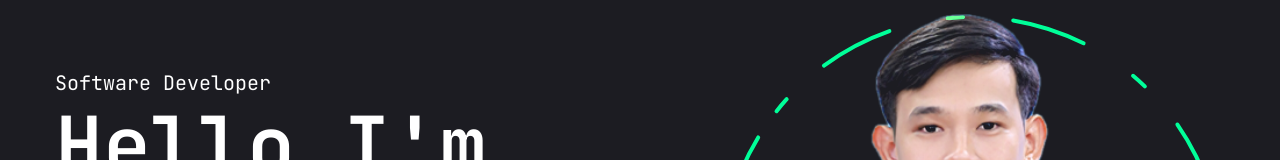
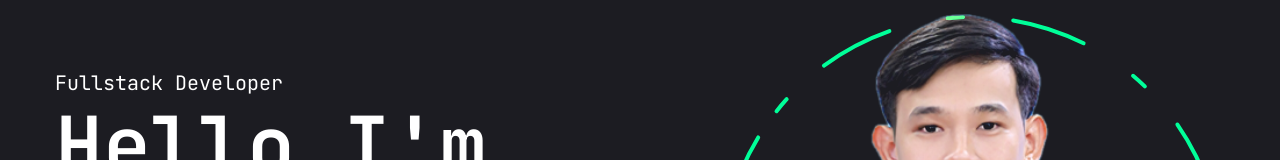
Before and after one commit to BoyPirunporn/portfolio, a Next.js app: page / in a window 1280 px wide. Shown: the part 154-314 px from the top of the page. Built offline with nearby package versions, Linux system fonts and the light colour scheme.

Commit message:
Update page.tsx

```diff
--- a/app/page.tsx
+++ b/app/page.tsx
@@ -13,7 +13,7 @@
         <div className="flex flex-col xl:flex-row items-center justify-between xl:pt-8 xl:pb-24">
           {/* TEXT */}
           <div className="text-center xl:text-left order-2 xl:order-none">
-            <span className="text-xl">Software Developer</span>
+            <span className="text-xl">Fullstack Developer</span>
             <h1 className="h1">
               Hello I'm <br /> <span className="text-accent">Pirunporn Boy</span></h1>
 
```
